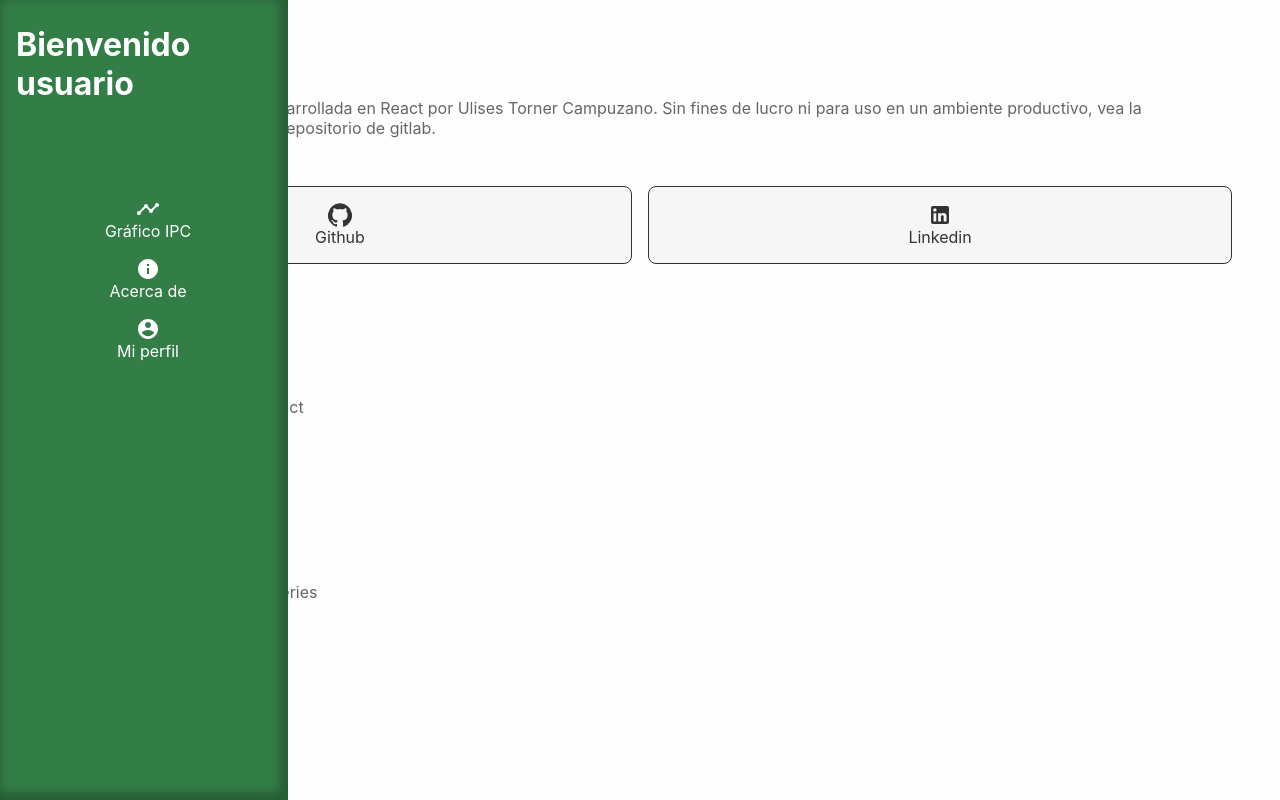
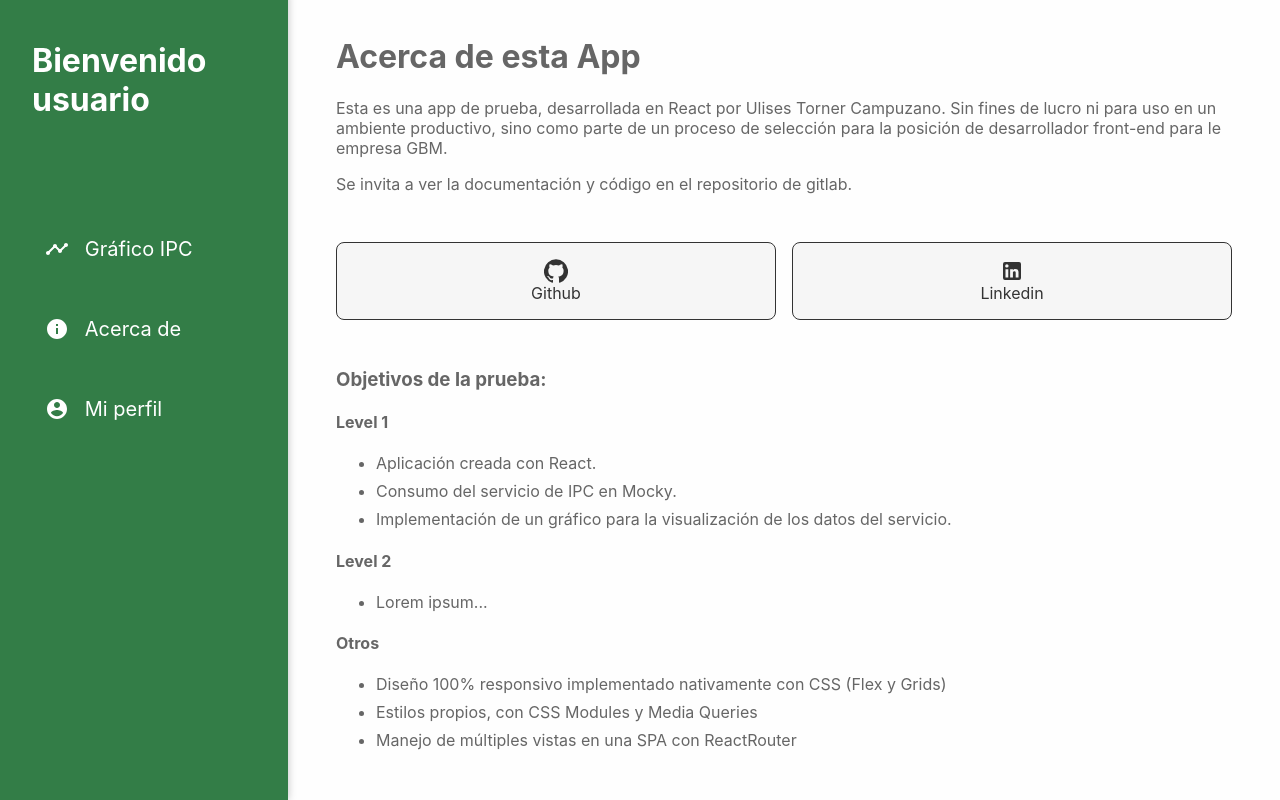
Before and after one commit to denkiapple/GBMPruebaTecnica, a React (Create React App) app: page /about in a window 1280 px wide. Built offline with nearby package versions, Linux system fonts and the light colour scheme.

Commit message:
Update: Navigation: component styles full responsive

```diff
--- a/src/App.css
+++ b/src/App.css
@@ -7,16 +7,17 @@
 }
 
 main {
-  padding: 1rem 3rem;
-  margin-bottom: 6rem;
+  padding: 1rem 1.5rem;
+  margin-bottom: 4rem;
 }
 
 section {
   margin-bottom: 3rem;
 }
 
-/* @media only screen and (min-width: 600px) {
+@media only screen and (min-width: 800px) {
   main {
-    padding: 1rem;
+    padding: 1rem 3rem;
+    margin-left: 18rem;
   }
-} */
+}
--- a/src/Containers/AboutContainer.jsx
+++ b/src/Containers/AboutContainer.jsx
@@ -6,13 +6,16 @@ const AboutContainer = () => {
   return (
     <main>
       <header>
-        <h1>Acerca de</h1>
+        <h1>Acerca de esta App</h1>
       </header>
 
       <section>
         <p>
           Esta es una app de prueba, desarrollada en React por Ulises Torner Campuzano.
-          Sin fines de lucro ni para uso en un ambiente productivo, vea la documentación y código en el repositorio de gitlab.
+          Sin fines de lucro ni para uso en un ambiente productivo, sino como parte de un proceso de selección para la posición de desarrollador front-end para le empresa GBM.
+        </p>
+        <p>
+          Se invita a ver la documentación y código en el repositorio de gitlab.
         </p>
       </section>
 
@@ -47,7 +50,13 @@ const AboutContainer = () => {
         <h4>Level 1</h4>
         <ul>
           <li>
-            Aplicación creada con React
+            Aplicación creada con React.
+          </li>
+          <li>
+            Consumo del servicio de IPC en Mocky.
+          </li>
+          <li>
+            Implementación de un gráfico para la visualización de los datos del servicio.
           </li>
         </ul>
 
@@ -58,15 +67,26 @@ const AboutContainer = () => {
           </li>
         </ul>
 
-        <h4>Bonus</h4>
+        <h4>Otros</h4>
         <ul>
           <li>
-            Diseño 100% responsivo
+            Diseño 100% responsivo implementado nativamente con CSS (Flex y Grids)
           </li>
           <li>
-            CSS Modules y Media Queries
+            Estilos propios, con CSS Modules y Media Queries
+          </li>
+          <li>
+            Manejo de múltiples vistas en una SPA con ReactRouter
           </li>
         </ul>
+      </section>
+
+      <section>
+        <p>
+          Gracias por su consideración, cualquier comentario o retroalimentación es bienvenida.
+        </p>
+        <h3>Contacto:</h3>
+        Ulises Torner Campuzano - utorner@gmail.com
       </section>
     </main>
   );
--- a/src/Containers/AboutContainer.module.css
+++ b/src/Containers/AboutContainer.module.css
@@ -29,9 +29,12 @@
   box-shadow: 0.2rem 0.2rem 0.5rem #888;
 }
 
+li {
+  margin-bottom: 0.5rem;
+}
 
 /* TABLET & DESKTOP STYLES */
-@media only screen and (min-width: 600px) {
+@media only screen and (min-width: 800px) {
   .groupLinks {
     grid-template-columns: repeat(2, 1fr);
   }
--- a/src/UIcomponents/Navigation.module.css
+++ b/src/UIcomponents/Navigation.module.css
@@ -24,7 +24,6 @@ ul.routes {
   display: flex;
   flex-direction: row;
   list-style: none;
-  width: 100%;
   margin: 0;
   padding: 0;
 }
@@ -50,7 +49,7 @@ ul.routes {
 }
 
 /* TABLET & DESKTOP STYLES */
-@media only screen and (min-width: 600px) {
+@media only screen and (min-width: 800px) {
   .layout {
     justify-content: space-around;
 
@@ -64,7 +63,7 @@ ul.routes {
     position: absolute;
     top: 0;
     left: 0;
-    box-shadow: -0.25rem -0.25rem 0.5rem 0.25rem rgba(0, 0, 0, 0.25) inset;
+    box-shadow: -0.25rem -0.25rem 0.5rem 0.25rem rgba(0, 0, 0, 0.25);
   }
 
   .layout > div, .layout > ul.routes {
@@ -72,6 +71,8 @@ ul.routes {
   }
 
   .branding {
+    box-sizing: border-box;
+    padding: 1rem;
     display: flex;
     flex-direction: row;
     align-items: center;
@@ -84,4 +85,27 @@ ul.routes {
     align-items: center;
     justify-content: center;
   }
+
+  .routes > li {
+    box-sizing: border-box;
+    width: 90%;
+  }
+
+  .routes > li > a {
+    box-sizing: border-box;
+    width: 100%;
+    margin-left: 0;
+    margin-bottom: 1rem;
+    font-size: 1.25rem;
+
+    padding: 1rem;
+    display: flex;
+    flex-direction: row;
+    align-items: center;
+    justify-content: flex-start;
+  }
+
+  .routes > li > a > svg {
+    margin-right: 1rem;
+  }
 }
--- a/src/actions.js
+++ b/src/actions.js
@@ -9,8 +9,6 @@ export const getData = () => {
     },
   };
 
-  // TELL REDUCER A GET IS HAPPENING
-
   return fetch(IPC_URL, params)
     .then(res => {
       if (res.ok) {
```
